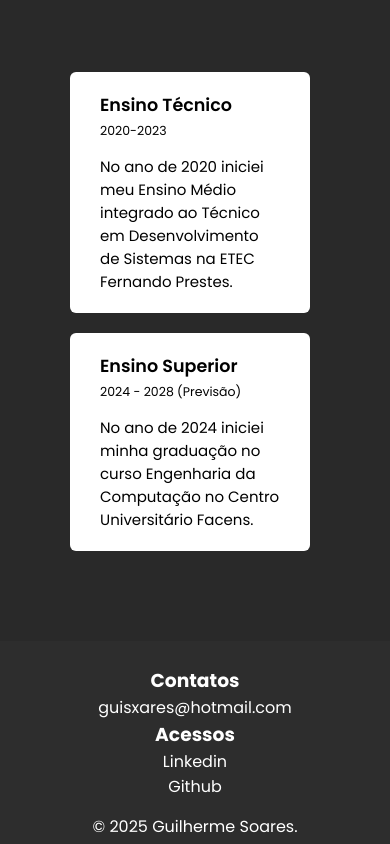
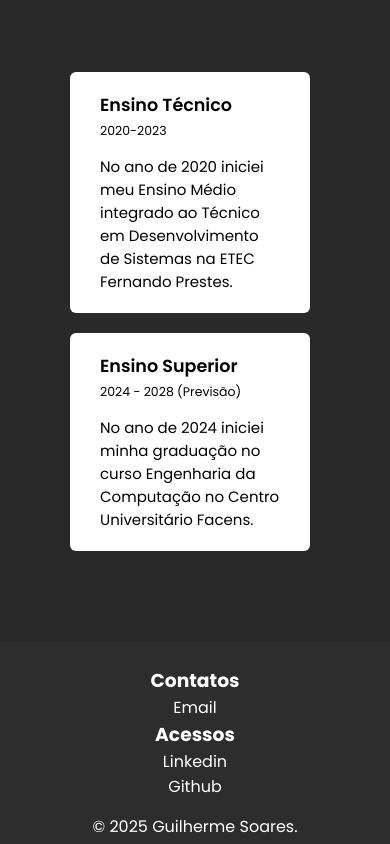
Before and after one commit to guisxares/portifolio, a plain HTML site: page index.html in a window 390 px wide. Shown: the part 1401-2245 px from the top of the page. Drawn offline with Linux system fonts and the light colour scheme.

Commit message:
erro de responsividade no footer arrumado

```diff
--- a/index.html
+++ b/index.html
@@ -85,7 +85,7 @@
         <div class="topicos">
             <div class="contatos">
                 <h3>Contatos</h3>
-                <p>guisxares@hotmail.com</p>
+                <p><a href="mailto:guisxares@hotmail.com">Email</a></p>
             </div>
             <div class="acessos">
                 <h3>Acessos</h3>
--- a/styles/style.css
+++ b/styles/style.css
@@ -281,8 +281,8 @@ footer {
 footer .topicos {
     display: flex;
     flex-direction: row;
-    justify-content: space-between;
-    padding: 0 500px;
+    place-content: center;
+    gap: 50px;
     margin-bottom: 15px;
 }
 
@@ -301,7 +301,7 @@ footer .contatos, .acessos {
     flex-direction: column;
 }
 
-.acessos a:hover {
+.acessos a:hover, .contatos a:hover {
     color: #646060;
     text-decoration: underline;
 }
@@ -374,5 +374,6 @@ footer .contatos, .acessos {
         padding: 0 20px;
         text-align: center;
         align-items: center;
+        gap: 0;
     }
 }
```
